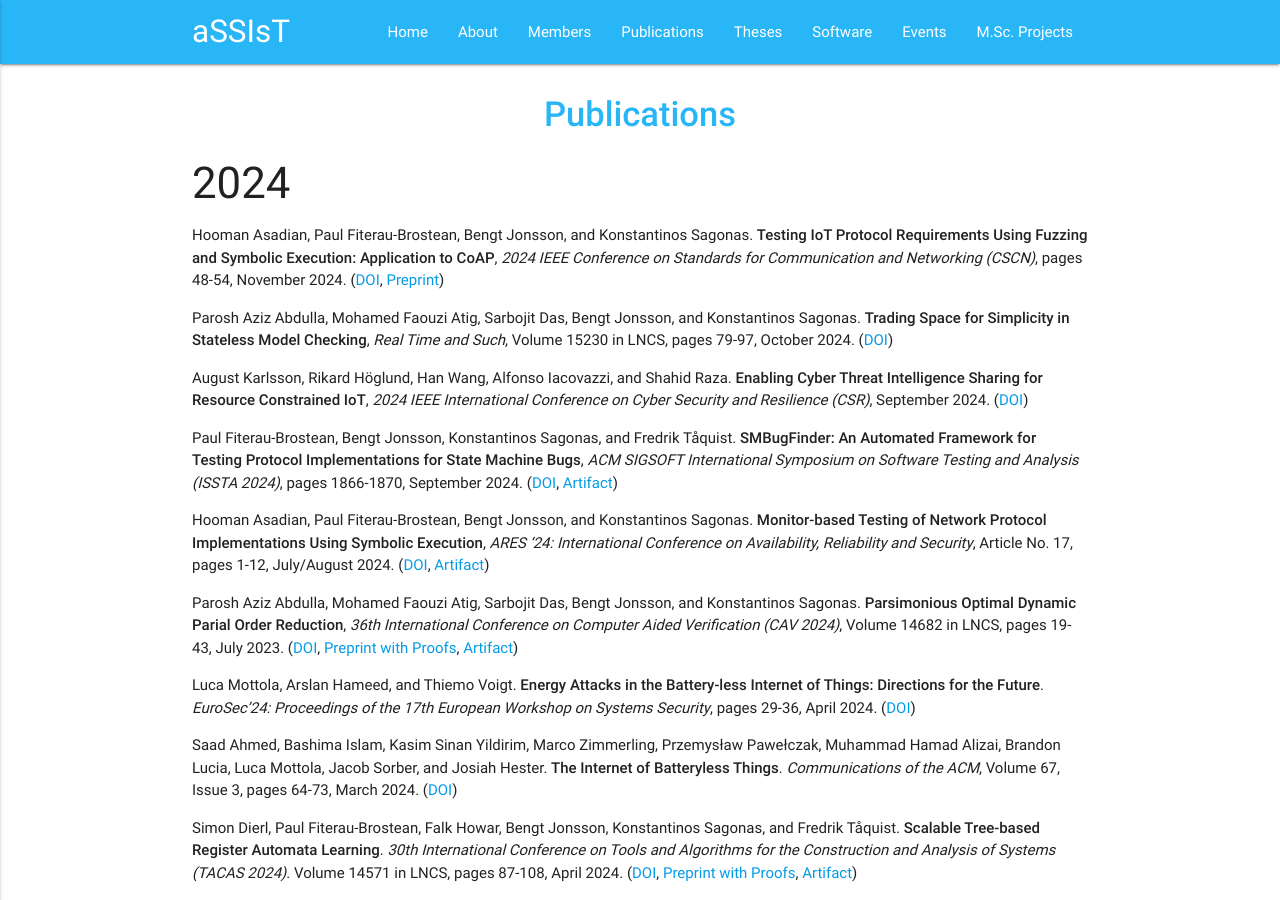
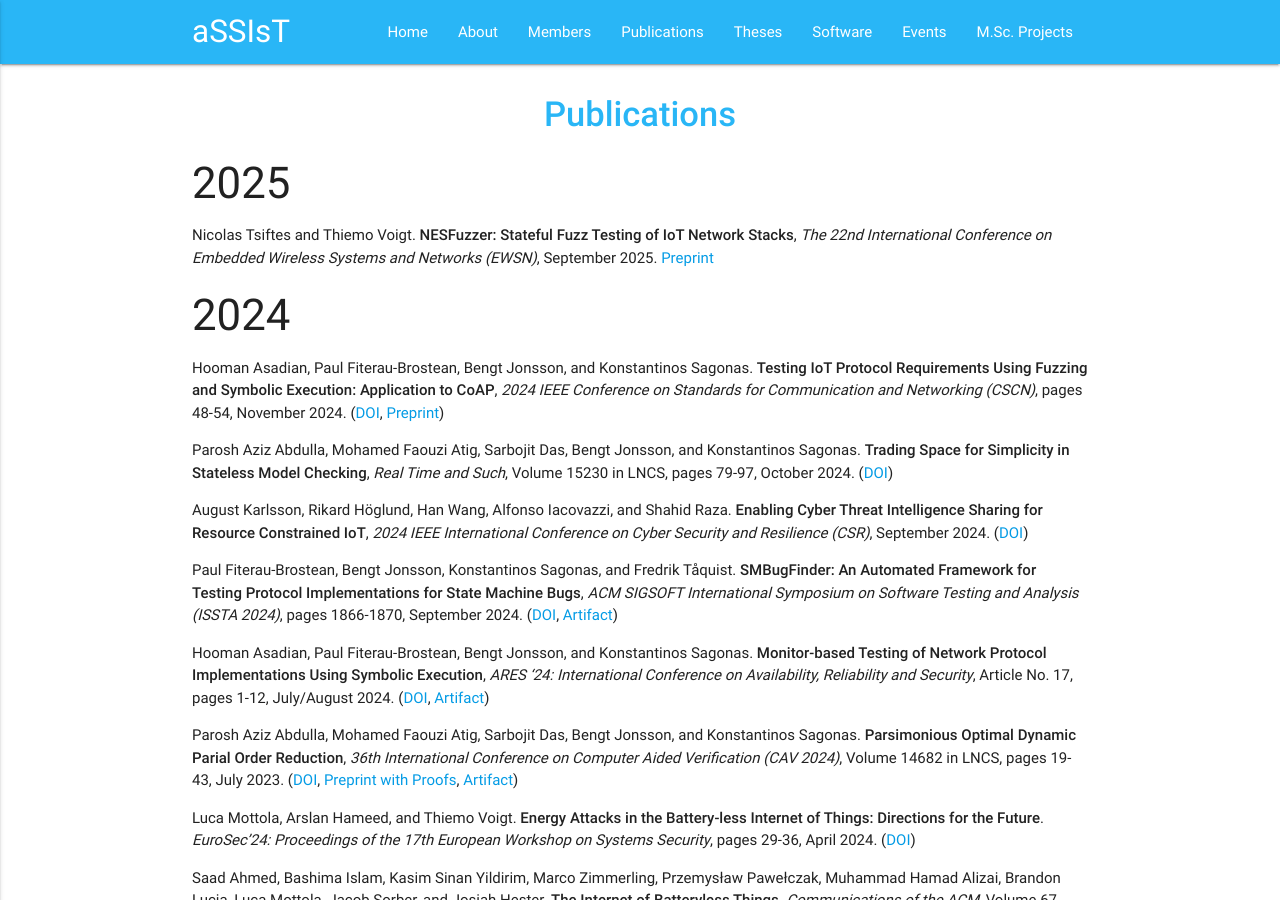
Before and after one commit to assist-project/assist-project.github.io, a Jekyll site: the page built from 03-publications.md, in a window 1280 px wide and 900 px high. Built offline with Jekyll 4.4.1, drawn with Linux system fonts in a browser that asks for light colours.

Commit message:
Added the NESFuzzer paper that has been accepted at EWSN'25.

```diff
--- a/03-publications.md
+++ b/03-publications.md
@@ -3,6 +3,10 @@ layout: page
 title: Publications
 permalink: /publications/
 ---
+
+### 2025
+
+- Nicolas Tsiftes and Thiemo Voigt. **NESFuzzer: Stateful Fuzz Testing of IoT Network Stacks**, _The 22nd International Conference on Embedded Wireless Systems and Networks (EWSN)_, September 2025. [Preprint](papers/NESFuzzer@EWSN-25.pdf)
 
 ### 2024
 
```
Also changed, not shown: 1 other file.
